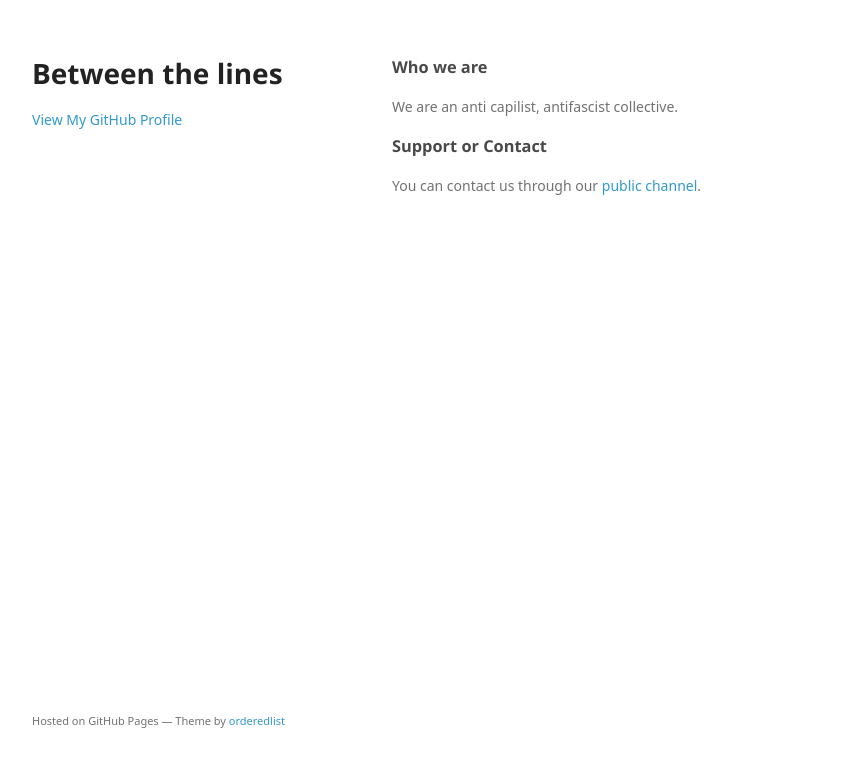
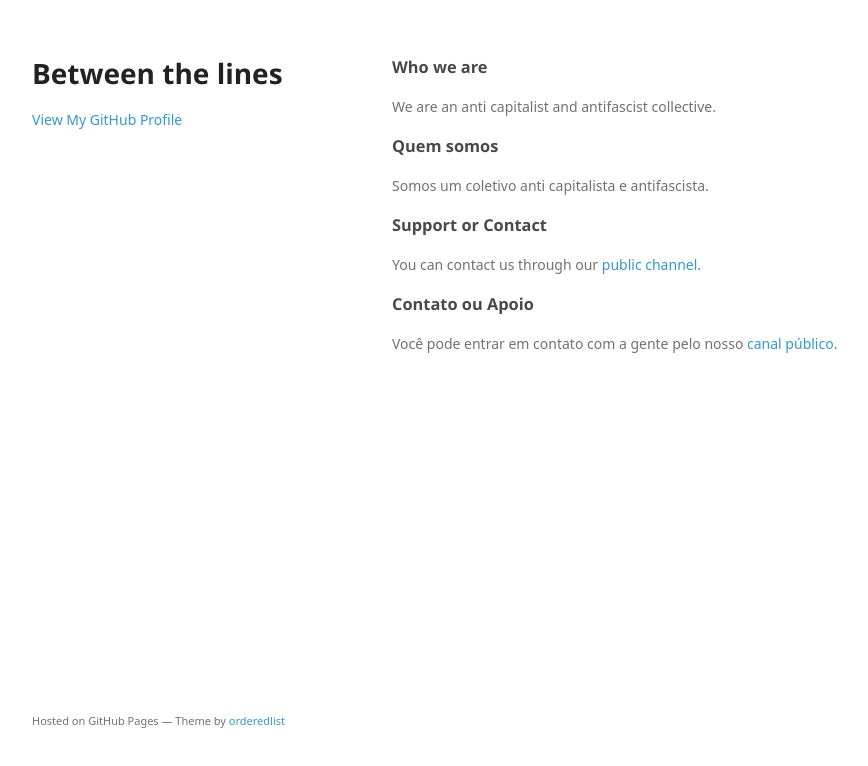
Before and after one commit to betweenthelines/betweenthelines.github.io, a plain HTML site: page index.html in a window 1280 px wide. Shown: the whole page, without its empty margins (178-1046 px from the left). Drawn offline with Linux system fonts and the light colour scheme; a web font is replaced by a local one.

Commit message:
Replace master branch with page content via GitHub

```diff
--- a/index.html
+++ b/index.html
@@ -26,12 +26,22 @@
         <h3>
 <a id="who-we-are" class="anchor" href="#who-we-are" aria-hidden="true"><span aria-hidden="true" class="octicon octicon-link"></span></a>Who we are</h3>
 
-<p>We are an anti capilist, antifascist collective.</p>
+<p>We are an anti capitalist and antifascist collective.</p>
+
+<h3>
+<a id="quem-somos" class="anchor" href="#quem-somos" aria-hidden="true"><span aria-hidden="true" class="octicon octicon-link"></span></a>Quem somos</h3>
+
+<p>Somos um coletivo anti capitalista e antifascista.</p>
 
 <h3>
 <a id="support-or-contact" class="anchor" href="#support-or-contact" aria-hidden="true"><span aria-hidden="true" class="octicon octicon-link"></span></a>Support or Contact</h3>
 
 <p>You can contact us through our <a href="https://gitter.im/betweenthelines/betweenthelines">public channel</a>.</p>
+
+<h3>
+<a id="contato-ou-apoio" class="anchor" href="#contato-ou-apoio" aria-hidden="true"><span aria-hidden="true" class="octicon octicon-link"></span></a>Contato ou Apoio</h3>
+
+<p>Você pode entrar em contato com a gente pelo nosso <a href="https://gitter.im/betweenthelines/betweenthelines">canal público</a>.</p>
       </section>
       <footer>
         <p><small>Hosted on GitHub Pages &mdash; Theme by <a href="https://github.com/orderedlist">orderedlist</a></small></p>
--- a/params.json
+++ b/params.json
@@ -1,6 +1,6 @@
 {
   "name": "Between the lines",
   "tagline": "",
-  "body": "### Who we are\r\nWe are an anti capilist, antifascist collective.\r\n\r\n### Support or Contact\r\nYou can contact us through our [public channel](https://gitter.im/betweenthelines/betweenthelines).",
+  "body": "### Who we are\r\nWe are an anti capitalist and antifascist collective.\r\n\r\n### Quem somos\r\nSomos um coletivo anti capitalista e antifascista.\r\n\r\n### Support or Contact\r\nYou can contact us through our [public channel](https://gitter.im/betweenthelines/betweenthelines).\r\n\r\n### Contato ou Apoio\r\nVocê pode entrar em contato com a gente pelo nosso [canal público](https://gitter.im/betweenthelines/betweenthelines).",
   "note": "Don't delete this file! It's used internally to help with page regeneration."
 }
```
